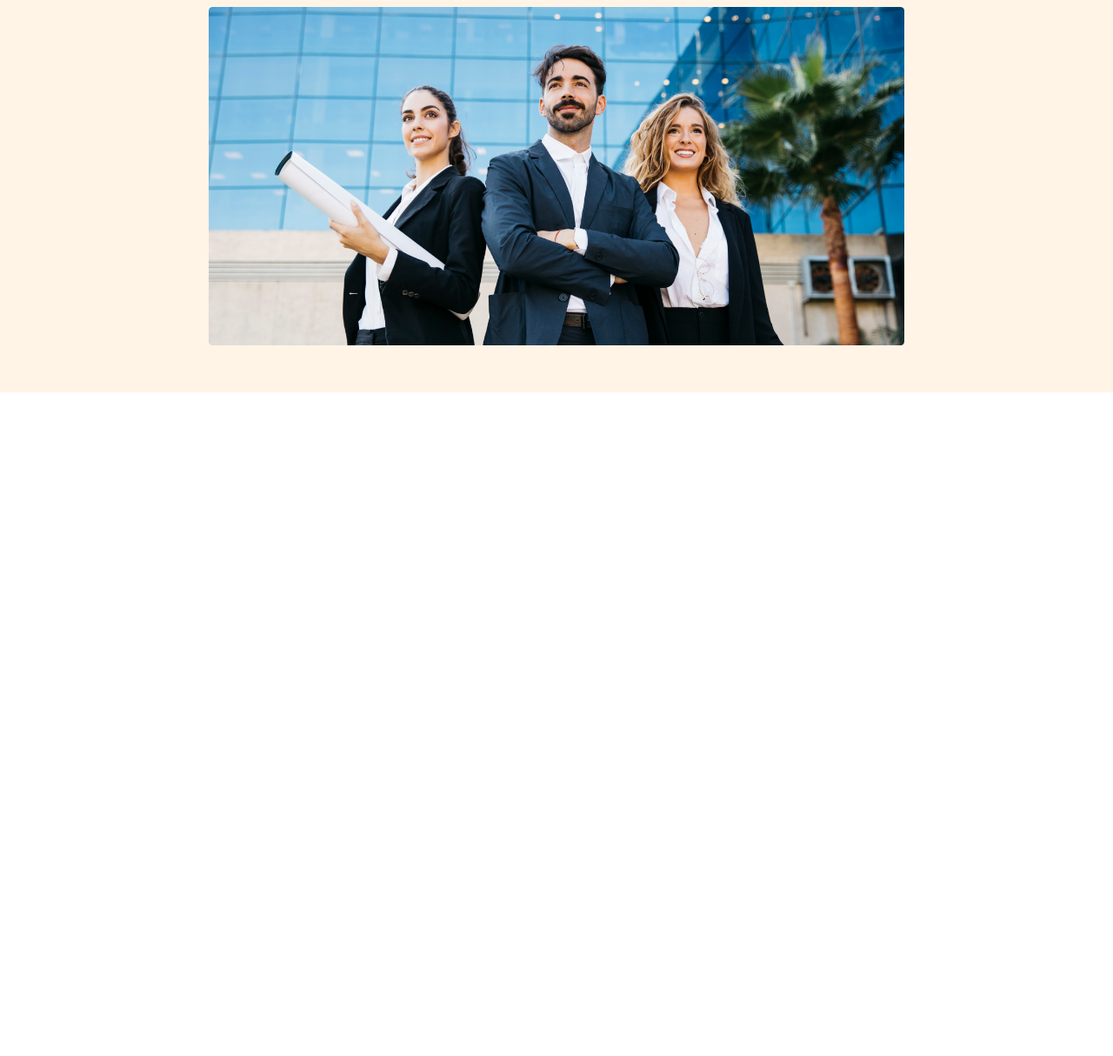
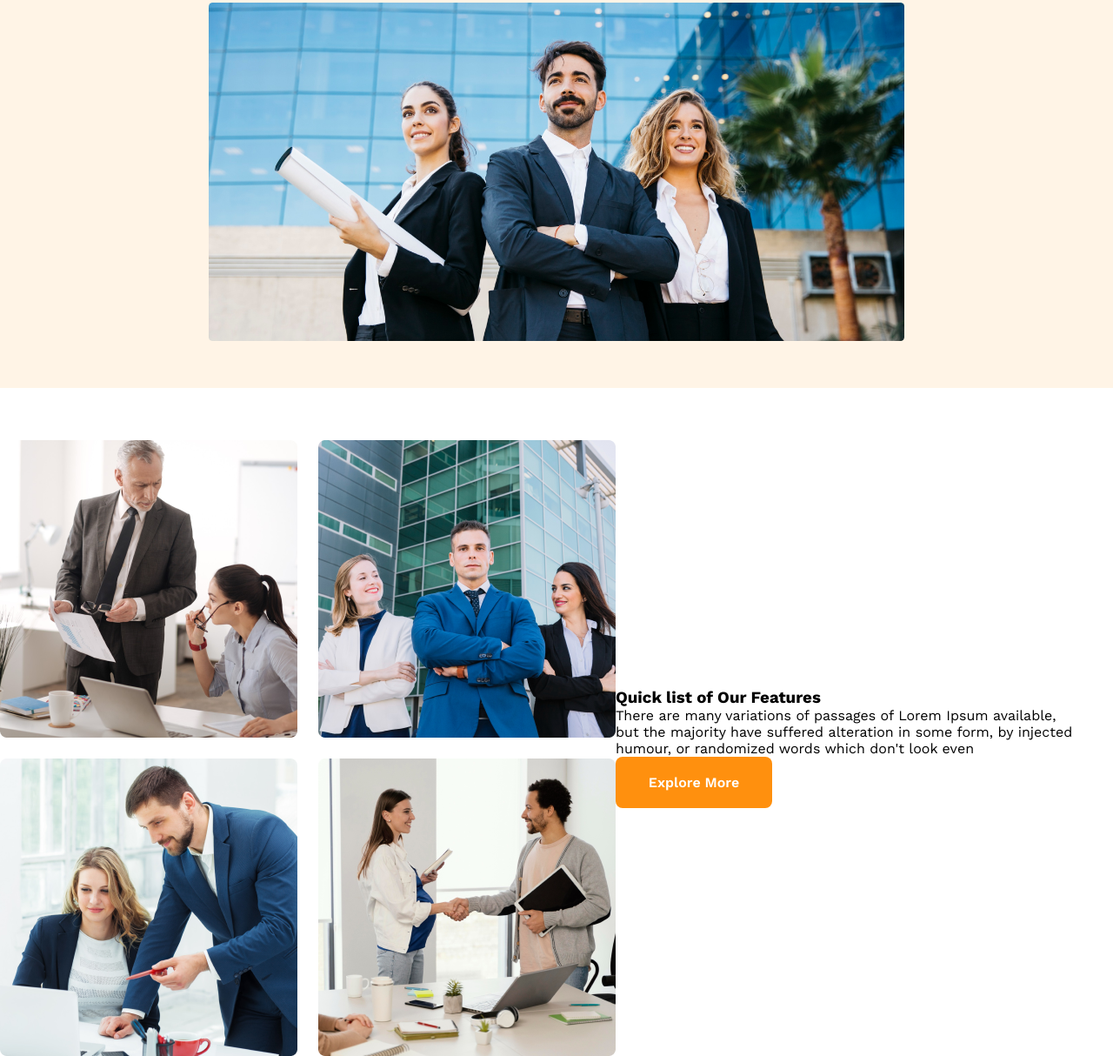
Before and after one commit to sadiaafrin67/g3-architects, a plain HTML site: page index.html in a window 1280 px wide. Shown: the part 503-1717 px from the top of the page at 87% size. Before the commit the page ends 954 px from the top, so only its background shows below. Drawn offline with nearby package versions, Linux system fonts and the light colour scheme.

Commit message:
add first section

```diff
--- a/index.css
+++ b/index.css
@@ -60,17 +60,37 @@ font-weight: 700;
     border: none;
     color: #FFF;
     text-align: center;
-    font-size: 1.25rem;
+    font-size: 1rem;
     font-weight: 600;
     padding: 20px 25px;
     cursor: pointer;
+    width: 180px;
   }
   .banner-img{
     margin-top: 30px;
     width: 100%;
   }
+  main{
+    max-width: 1440px;
+    margin: 0px auto;
+  }
+  .team{
+    display: flex;
+    align-items: center;
+    margin-top: 60px;
 
-
+  }
+  .text-title{
+    width: 468px;
+  }
+  .description{
+    width: 537px;
+  }
+  .team-img{
+    display: grid;
+    grid-template-columns: repeat(2, 1fr);
+    gap: 1.5rem;
+  }
   @media screen and (max-width: 576px) {
     header{
         padding: 20px;
@@ -79,3 +99,13 @@ font-weight: 700;
     flex-direction: column;
    }
   }
+  @media screen and (min-width: 576px) and (max-width: 960px) {
+    header{
+      padding: 50px;
+
+    }
+
+    nav{
+      flex-direction: column;
+    }
+  }
--- a/index.html
+++ b/index.html
@@ -21,7 +21,7 @@
     </ul>
 </nav>
 <div class="banner">
-<h1 class="title">Brand New
+<h1 class="title">Brand New <br>
     Group of Architects
     </h1>
     <p class="detail">There are many variations of passages of Lorem Ipsum available, but the majority have suffered alteration in some form, by injected humour, or randomized words which don't look even</p>
@@ -33,7 +33,19 @@
     </header>
 
     <main>
-
+<section class="team">
+    <div class="team-img">
+<img src="./images/team1.png" alt="" srcset="">
+<img src="./images/team2.png" alt="" srcset="">
+<img src="./images/team3.png" alt="" srcset="">
+<img src="./images/team4.png" alt="" srcset="">
+    </div>
+    <div class="team-text">
+<h3 class="text-title">Quick list of Our Features</h3>
+<p class="description">There are many variations of passages of Lorem Ipsum available, but the majority have suffered alteration in some form, by injected humour, or randomized words which don't look even</p>
+<button class="btn-primary">Explore More</button>
+    </div>
+</section>
     </main>
 
     <footer>
```
